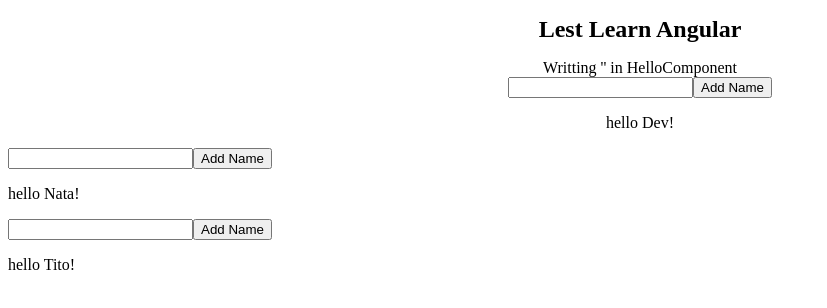
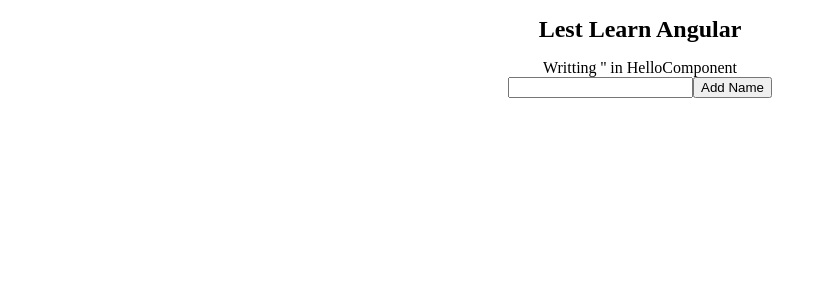
Before and after one commit to LuisMario69/angular-desde-cero, an Angular app in the folder Angular-Dev/: page / in a window 1280 px wide. Shown: the top 308 px of the page, without its empty margins (0-827 px from the left). Built offline with nearby package versions, Linux system fonts and the light colour scheme.

Commit message:
Directivas *ngIf

```diff
--- a/Angular-Dev/src/app/app.component.html
+++ b/Angular-Dev/src/app/app.component.html
@@ -1,4 +1,4 @@
-<div style="text-align: center;">
+<div class="app-container" style="text-align: center;">
 
   <!-- Concepto Style Binding -->
   <h1 [style.font-size.%]="myHelloComponent.namesList.length > 0 ? 200: 150"
@@ -10,9 +10,7 @@
     Writting '{{ myHelloComponent.inputName }}' in HelloComponent
   </div>
 
-<app-hello #myHelloComponent [name]="myName" (sayHello)="onSayHello($event)"></app-hello>
+<app-hello #myHelloComponent (sayHello)="onSayHello($event)"></app-hello>
 </div>
 
-<app-hello name="Nata"></app-hello>
-<app-hello name="Tito"></app-hello>
 <router-outlet />
--- a/Angular-Dev/src/app/app.component.ts
+++ b/Angular-Dev/src/app/app.component.ts
@@ -1,17 +1,18 @@
 import { Component } from '@angular/core';
 import { RouterOutlet } from '@angular/router';
 import { HelloComponent } from "./hello/hello.component";
+import { CommonModule } from '@angular/common';
 
 @Component({
   selector: 'app-root',
-  imports: [RouterOutlet, HelloComponent],
+  imports: [RouterOutlet, HelloComponent, CommonModule],
   templateUrl: './app.component.html',
   styleUrl: './app.component.css'
 })
 export class AppComponent {
   public myName: string = 'Dev';
 
-  onSayHello(menssage : any) {
-    console.log(menssage);
+  onSayHello(message : any) {
+    console.log(message);
   }
 }
--- a/Angular-Dev/src/app/hello/hello.component.html
+++ b/Angular-Dev/src/app/hello/hello.component.html
@@ -1,6 +1,8 @@
-<div>
-    <input type="text" [(ngModel)]="inputName"/>
+<div *ngIf="namesList.length < 3">
+
+    <input  type="text" [(ngModel)]="inputName"/>
     <button (click)="addName()">Add Name</button>
+
 </div>
 
-<p (click)="onNameClick()">hello {{name}}!</p>
+<p *ngFor="let item of namesList; index as i" (click)="onNameClick()">{{i}} hello {{item}}!</p>
--- a/Angular-Dev/src/app/hello/hello.component.ts
+++ b/Angular-Dev/src/app/hello/hello.component.ts
@@ -1,11 +1,12 @@
 import { Component, Output, Input, EventEmitter } from '@angular/core';
 import { FormsModule } from '@angular/forms';
+import { CommonModule } from '@angular/common';
 import { consumerPollProducersForChange } from '@angular/core/primitives/signals';
 import e from 'express';
 
 @Component({
   selector: 'app-hello',
-  imports: [FormsModule],
+  imports: [FormsModule, CommonModule],
   templateUrl: './hello.component.html',
   styleUrl: './hello.component.css'
 })
```
